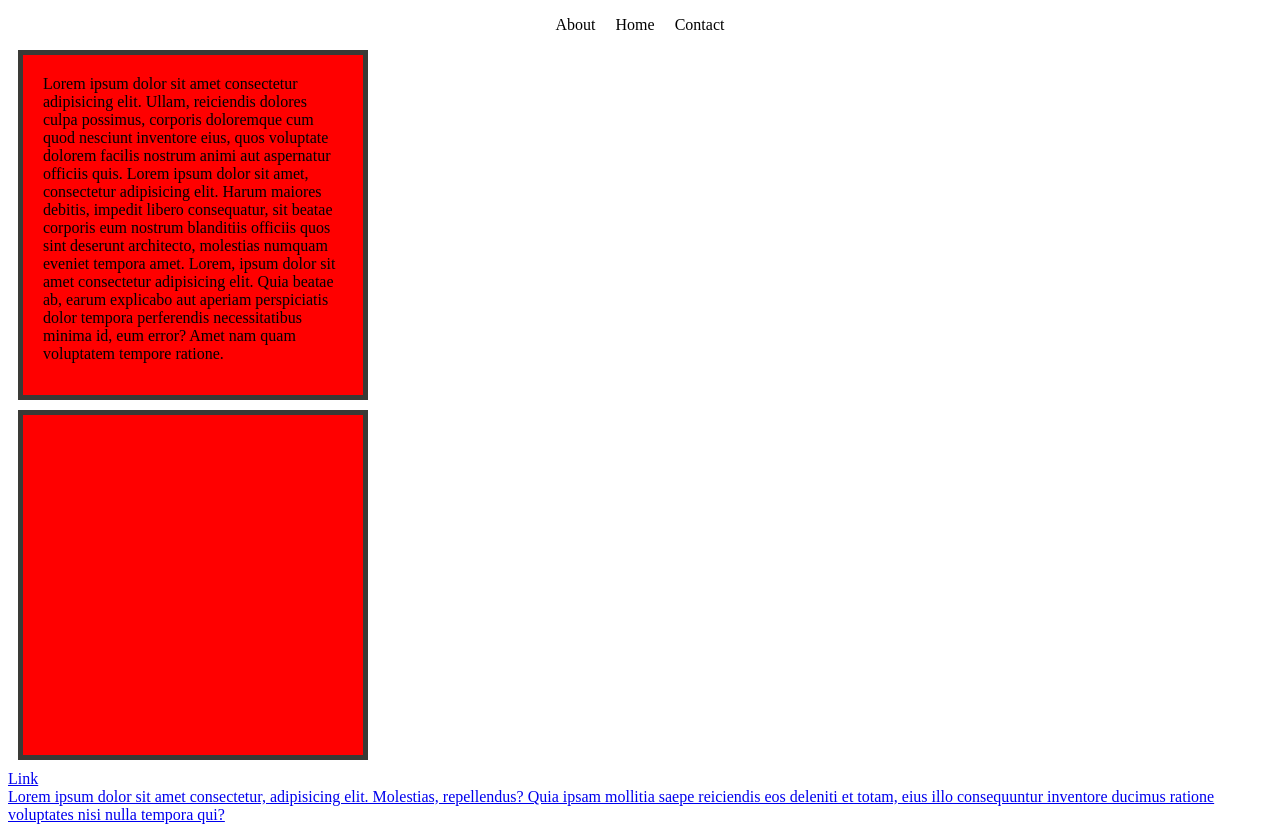
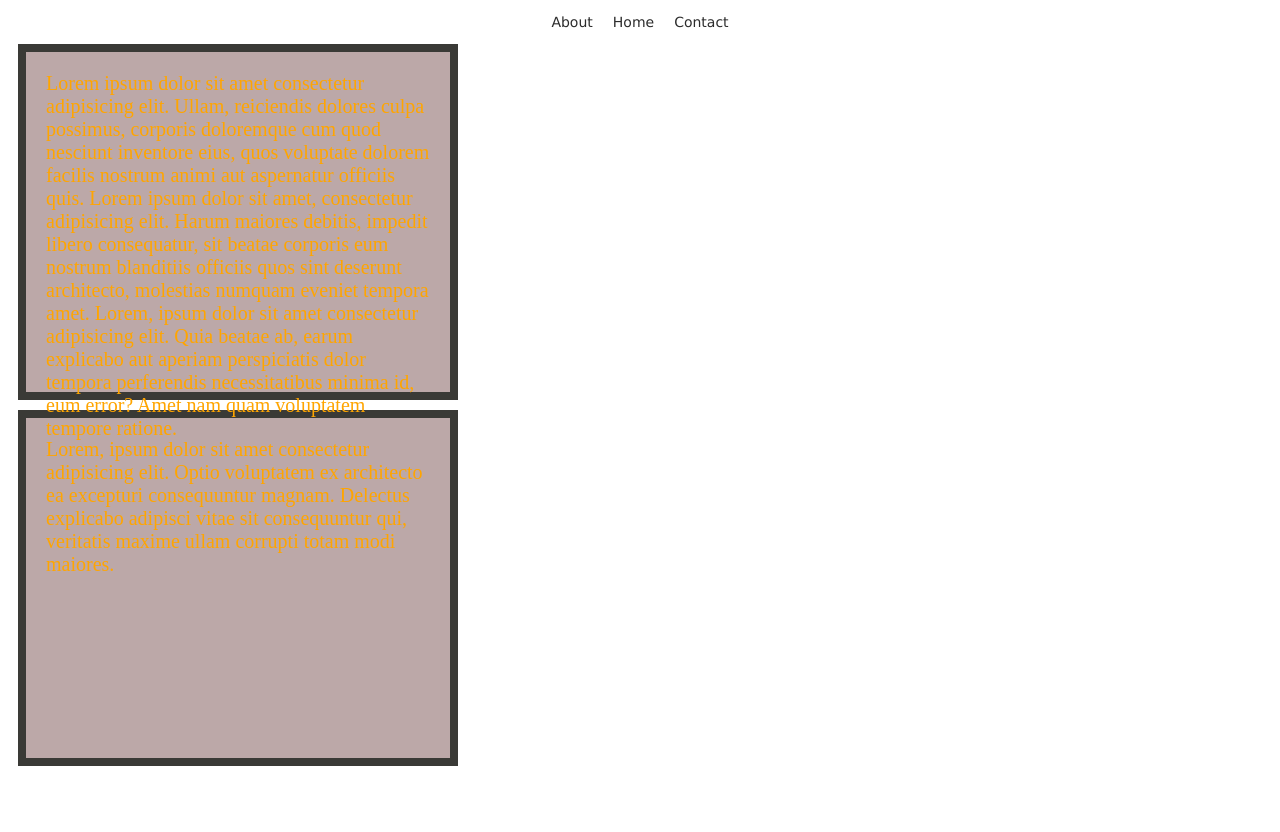
Before and after one commit to nsva27/web_udemy, a plain HTML site: page index.html in a window 1280 px wide. After the commit the page ends 800 px from the top, so only its background shows below. Drawn offline with Linux system fonts and the light colour scheme.

Commit message:
Specificity of css-selectors

```diff
--- a/css/style.css
+++ b/css/style.css
@@ -1,21 +1,38 @@
+body {
+   font-size: 20px;
+}
+
+div {
+   color: red;
+}
+
+.wrapper .box {
+   color: orange;
+}
+
 .box {
-  width: 300px;
+   width: 30vw;
    height: 300px;
-  background-color: rgb(255, 0, 0);
+   color: blue;
+   background-color: rgb(188, 168, 168);
    padding: 20px;
-  border: 5px solid rgb(58, 58, 54);
+   border: 0.5rem solid rgb(58, 58, 54);
    margin: 10px;
 }
 
 .nav__list {
+   font-family: Verdana, Geneva, Tahoma, sans-serif;
+   font-size: 14px;
    display: flex;
    padding: 0;
    justify-content: center;
 }
 
 .nav__item {
+   margin-right: 20px;
    list-style: none;
-  margin-right: 20px;
+   text-decoration: none;
+   color: #2c2c2c;
 }
 
 .nav__item:last-child {
--- a/index.html
+++ b/index.html
@@ -1,30 +1,47 @@
 <!DOCTYPE html>
 <html lang="en">
+
 <head>
    <meta charset="UTF-8">
    <meta name="viewport" content="width=device-width, initial-scale=1.0">
    <link rel="stylesheet" href="css/style.css">
    <title>Web Udemy</title>
 </head>
+
 <body>
    <nav class="nav">
       <ol class="nav__list">
-      <li class="nav__item">About</li>
-      <li class="nav__item">Home</li>
-      <li class="nav__item">Contact</li>
+         <a class="nav__item" href="#">
+            <li>About</li>
+         </a>
+         <a class="nav__item" href="#">
+            <li>Home</li>
+         </a>
+         <a class="nav__item" href="#">
+            <li>Contact</li>
+         </a>
       </ol>
    </nav>
+   <div class="wrapper">
       <div class="box">
-    Lorem ipsum dolor sit amet consectetur adipisicing elit. Ullam, reiciendis dolores culpa possimus, corporis doloremque cum quod nesciunt inventore eius, quos voluptate dolorem facilis nostrum animi aut aspernatur officiis quis.
-    Lorem ipsum dolor sit amet, consectetur adipisicing elit. Harum maiores debitis, impedit libero consequatur, sit beatae corporis eum nostrum blanditiis officiis quos sint deserunt architecto, molestias numquam eveniet tempora amet.
-    Lorem, ipsum dolor sit amet consectetur adipisicing elit. Quia beatae ab, earum explicabo aut aperiam perspiciatis dolor tempora perferendis necessitatibus minima id, eum error? Amet nam quam voluptatem tempore ratione.
+         Lorem ipsum dolor sit amet consectetur adipisicing elit. Ullam, reiciendis dolores culpa possimus, corporis
+         doloremque cum quod nesciunt inventore eius, quos voluptate dolorem facilis nostrum animi aut aspernatur
+         officiis quis.
+         Lorem ipsum dolor sit amet, consectetur adipisicing elit. Harum maiores debitis, impedit libero consequatur,
+         sit beatae corporis eum nostrum blanditiis officiis quos sint deserunt architecto, molestias numquam eveniet
+         tempora amet.
+         Lorem, ipsum dolor sit amet consectetur adipisicing elit. Quia beatae ab, earum explicabo aut aperiam
+         perspiciatis dolor tempora perferendis necessitatibus minima id, eum error? Amet nam quam voluptatem tempore
+         ratione.
       </div>
-  <div class="box"></div>
-
-  <a href="#">Link</a>
-  <br>
-  <a href="#">Lorem ipsum dolor sit amet consectetur, adipisicing elit. Molestias, repellendus? Quia ipsam mollitia saepe reiciendis eos deleniti et totam, eius illo consequuntur inventore ducimus ratione voluptates nisi nulla tempora qui?</a>
+      <div class="box">
+         Lorem, ipsum dolor sit amet consectetur adipisicing elit. Optio voluptatem ex architecto ea excepturi
+         consequuntur magnam. Delectus explicabo adipisci vitae sit consequuntur qui, veritatis maxime ullam corrupti
+         totam modi maiores.
+      </div>
+   </div>
 
    <script src="js/script.js"></script>
 </body>
+
 </html>
```
Lines whose indentation alone changed are shown as unchanged.
